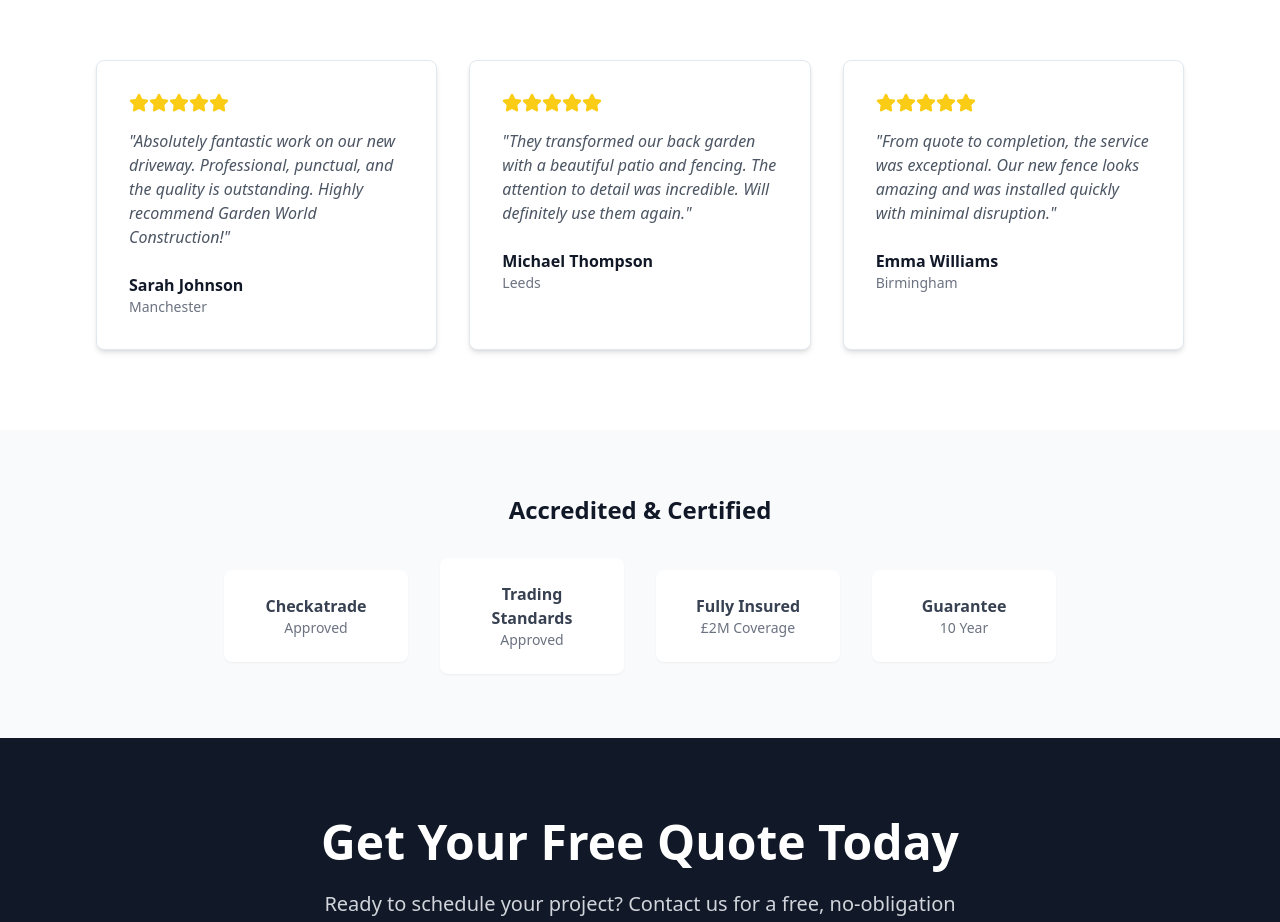
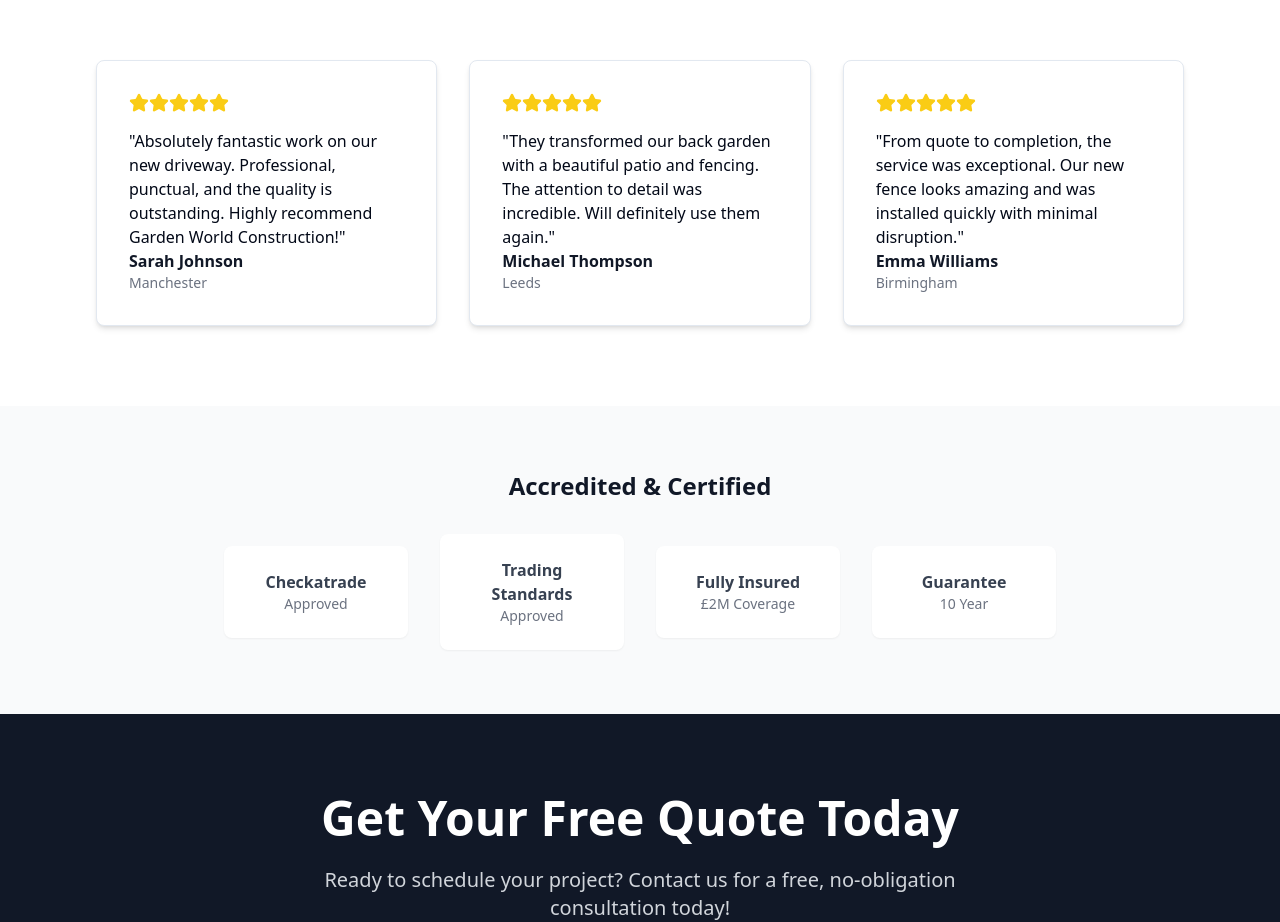
Before and after one commit to davidleroysmithdls/garden-world-spark, a React (Vite) app: page / in a window 1280 px wide. Shown: the part 2200-3122 px from the top of the page. Built offline with nearby package versions, Linux system fonts and the light colour scheme.

Commit message:
Visual edit in Lovable
Edited UI in Lovable

```diff
--- a/src/pages/Index.tsx
+++ b/src/pages/Index.tsx
@@ -297,7 +297,7 @@ const Index = () => {
                   <div className="flex text-yellow-400 mb-4">
                     {[...Array(review.rating)].map((_, i) => <Star key={i} size={20} fill="currentColor" />)}
                   </div>
-                  <p className="text-gray-600 mb-6 italic">"{review.text}"</p>
+                  <p className="font-normal">"{review.text}"</p>
                   <div>
                     <p className="font-semibold text-gray-900">{review.name}</p>
                     <p className="text-sm text-gray-500">{review.location}</p>
```
